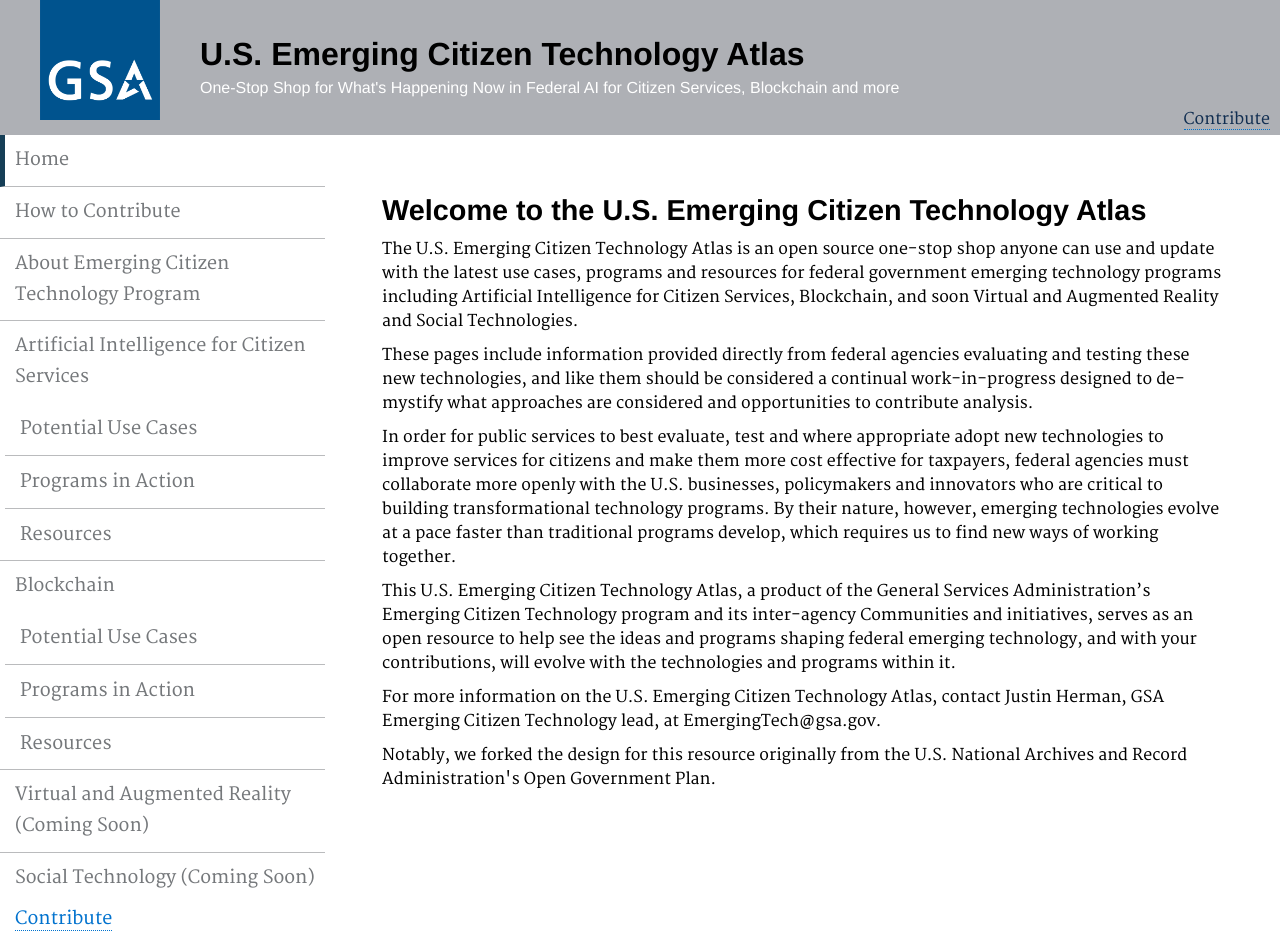
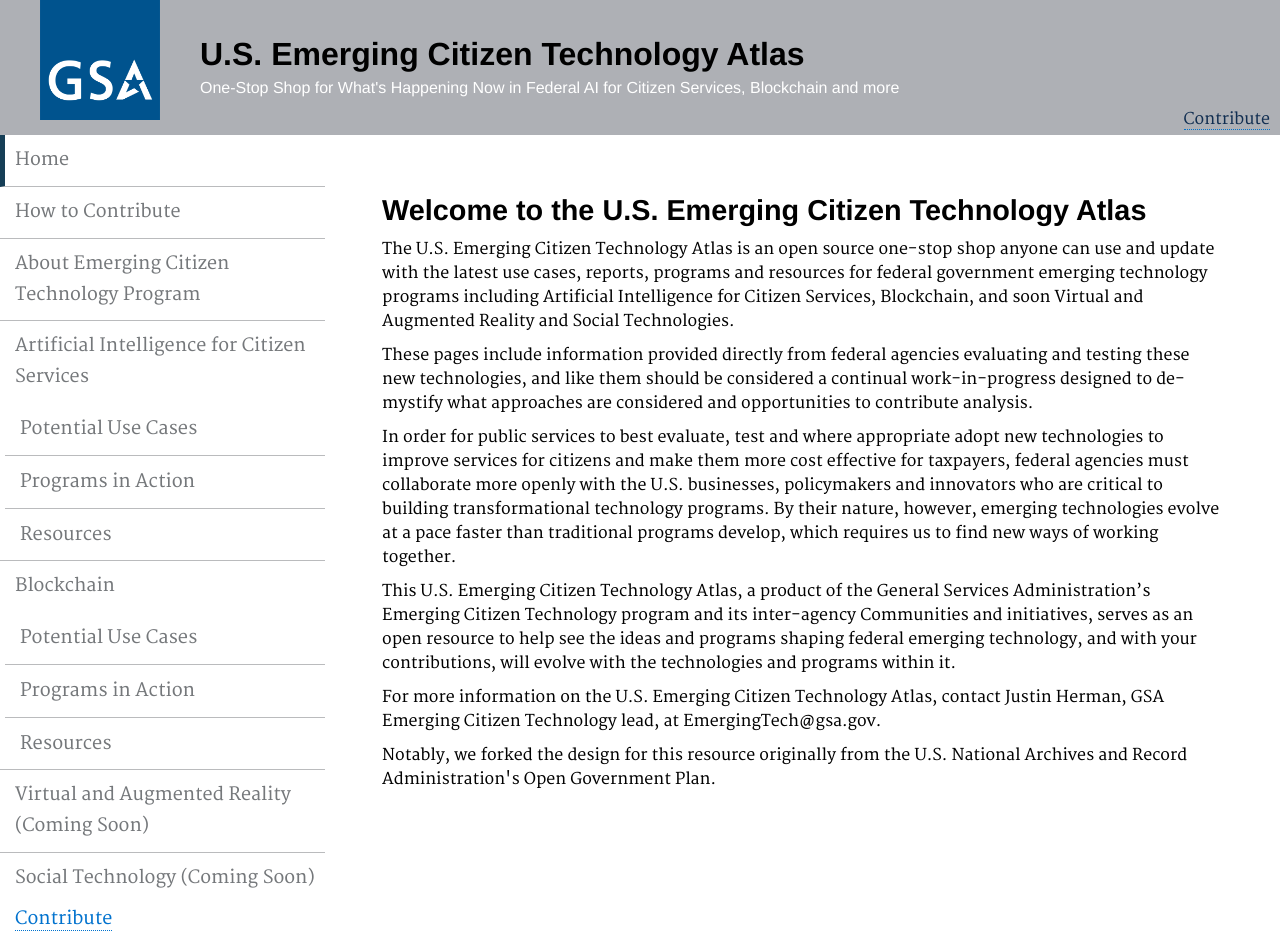
Before and after one commit to GSA/emerging-technology-atlas, a Jekyll site: the page built from pages/index.md, in a window 1280 px wide. Built offline with Jekyll 4.4.1, drawn with Linux system fonts in a browser that asks for light colours.

Commit message:
Update index.md

```diff
--- a/pages/index.md
+++ b/pages/index.md
@@ -8,7 +8,7 @@ description: ""
 
 <h2>Welcome to the U.S. Emerging Citizen Technology Atlas</h2>
 
-<p dir="ltr">The U.S. Emerging Citizen Technology Atlas is an open source one-stop shop anyone can use and update with the latest use cases, programs and resources for federal government emerging technology programs including Artificial Intelligence for Citizen Services, Blockchain, and soon Virtual and Augmented Reality and Social Technologies.</p>
+<p dir="ltr">The U.S. Emerging Citizen Technology Atlas is an open source one-stop shop anyone can use and update with the latest use cases, reports, programs and resources for federal government emerging technology programs including Artificial Intelligence for Citizen Services, Blockchain, and soon Virtual and Augmented Reality and Social Technologies.</p>
 
 <p>These pages include information provided directly from federal agencies evaluating and testing these new technologies, and like them should be considered a continual work-in-progress designed to de-mystify what approaches are considered and opportunities to contribute analysis.</p>
 
```
